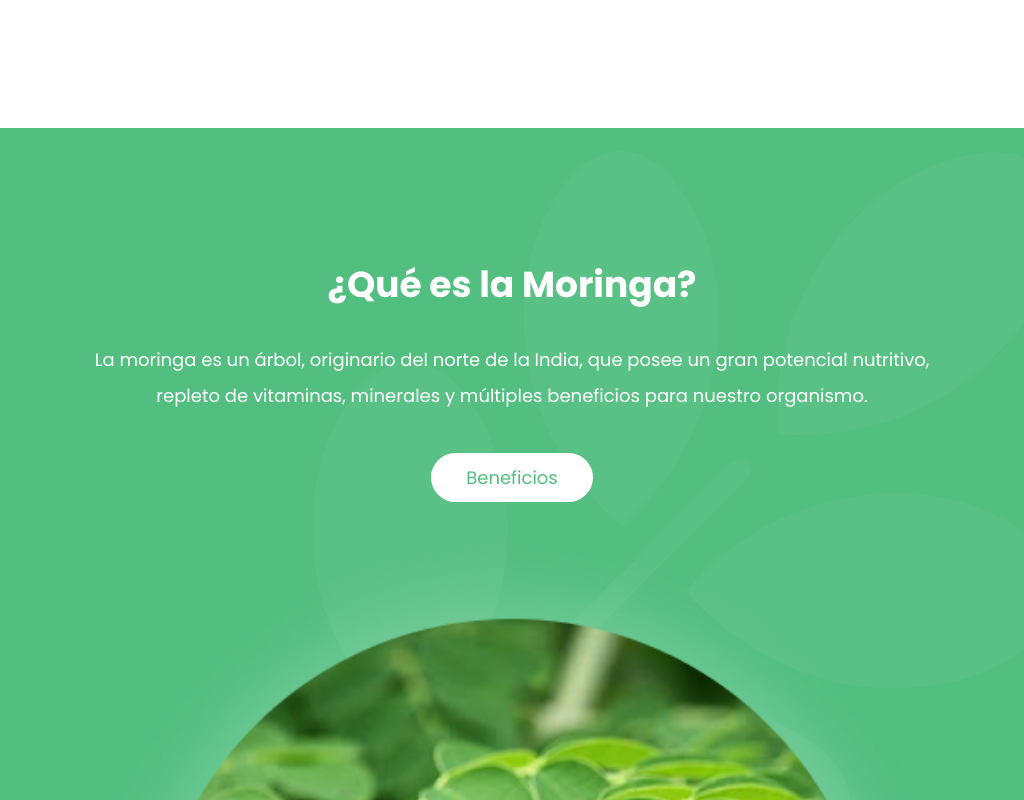
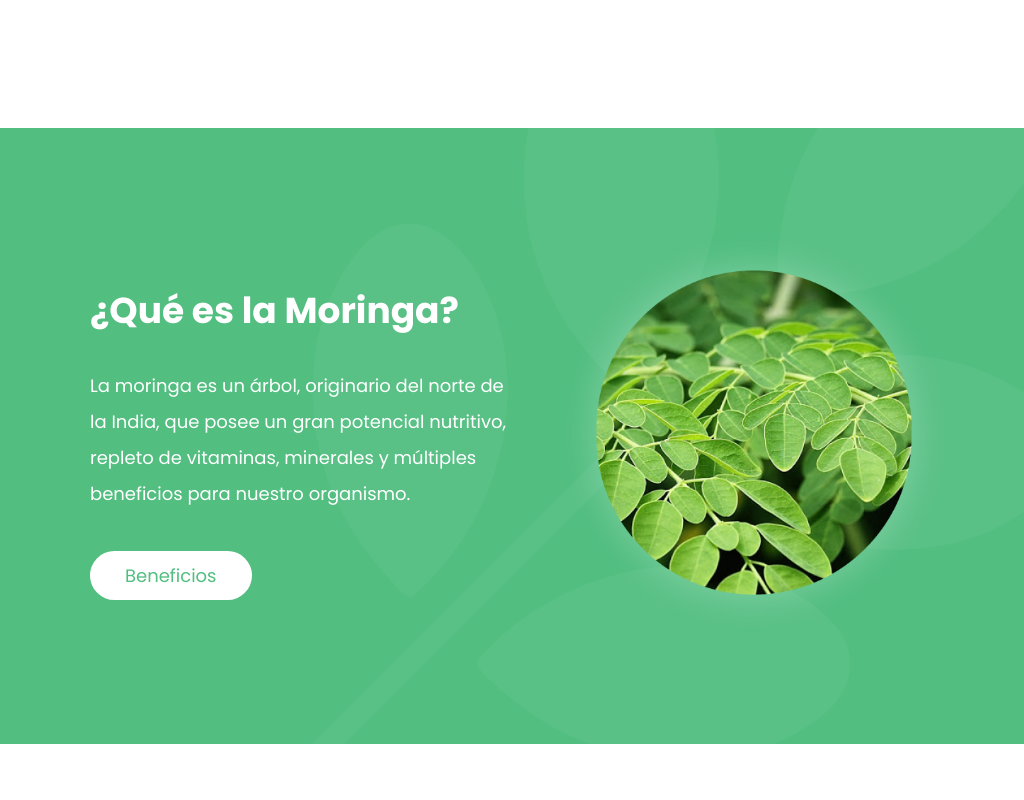
Before and after one commit to lillocorba/moringa-arbol-de-la-vida, a website: page index.html in a window 1024 px wide. Shown: the part 700-1500 px from the top of the page. Drawn offline with Linux system fonts and the light colour scheme.

Commit message:
Computadora Chica OK

```diff
--- a/index.html
+++ b/index.html
@@ -48,14 +48,14 @@
     <!-- Moringa que es -->
 
     <section class="about">
-        <div>
+        <div class="about__contenedor__textos">
             <h2 class="about__h2">¿Qué es la Moringa?</h2>
             <p class="about__p">La moringa es un árbol, originario del norte de la India,
                 que posee un gran potencial nutritivo, repleto de vitaminas,
                 minerales y múltiples beneficios para nuestro organismo.</p>
             <a href="" class="about__btn">Beneficios</a>
         </div>
-        <div>
+        <div class="about__contenedor__imagen">
             <img src="imagenes/moringa-que-es-img.png" alt="" class="about__img">
         </div>
     </section>
--- a/scss/about.scss
+++ b/scss/about.scss
@@ -80,16 +80,39 @@
 /* COMPUTADORA CHICA */
 
 @media (min-width: 992px) and (max-width: 1199.98px) {
+
+    .about {
+    background-color: $verde-oscuro;
+    background-image: url("../imagenes/img-bg.png");
+    background-position: center;
+    background-size: cover;
+    background-repeat: no-repeat;
+    padding: 100px 20px 100px 20px;
+    color: white;
+    display: flex;
+    flex-direction: row;
+    align-items: center;
+    justify-content: center;
+    text-align: center;
+    overflow: hidden;
+    }
+
+    .about__contenedor__textos {
+        text-align: left;
+        padding: 0px 30px 0px 70px;
+    }
+
     .about__h2 {
         font-weight: bold;
         font-size: 36px;
+        margin-top: 0px;
     }
 
     .about__p {
         font-weight: 400;
         font-size: 18px;
         line-height: 2;
-        margin: 0px 70px 50px 70px;
+        margin: 0px 0px 50px 0px;
     }
 
     .about__btn {
@@ -101,10 +124,14 @@
         font-size: 18px;
     }
 
+    .about__contenedor__imagen {
+        padding: 0px 50px 0px 0px;
+    }
+
     .about__img {
-        z-index: -1;
-        margin-top: 30px;
-        margin-bottom: -450px;
-        width: 90vw;
+        z-index: 1;
+        width: 400px;
+        height: auto;
+        margin: 0px;
     }
 }
```
Also changed, not shown: css/style.css, 1 other file.
